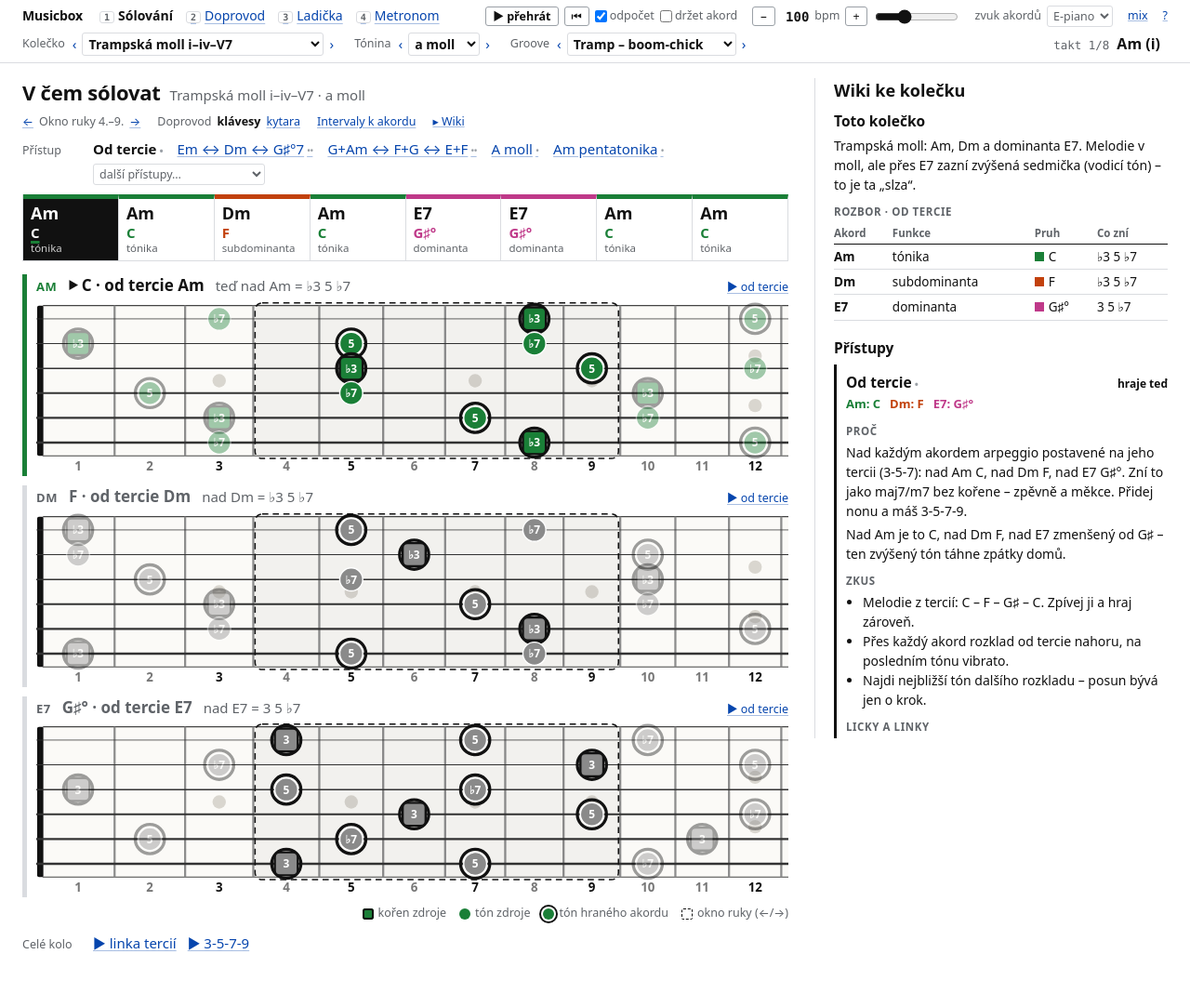
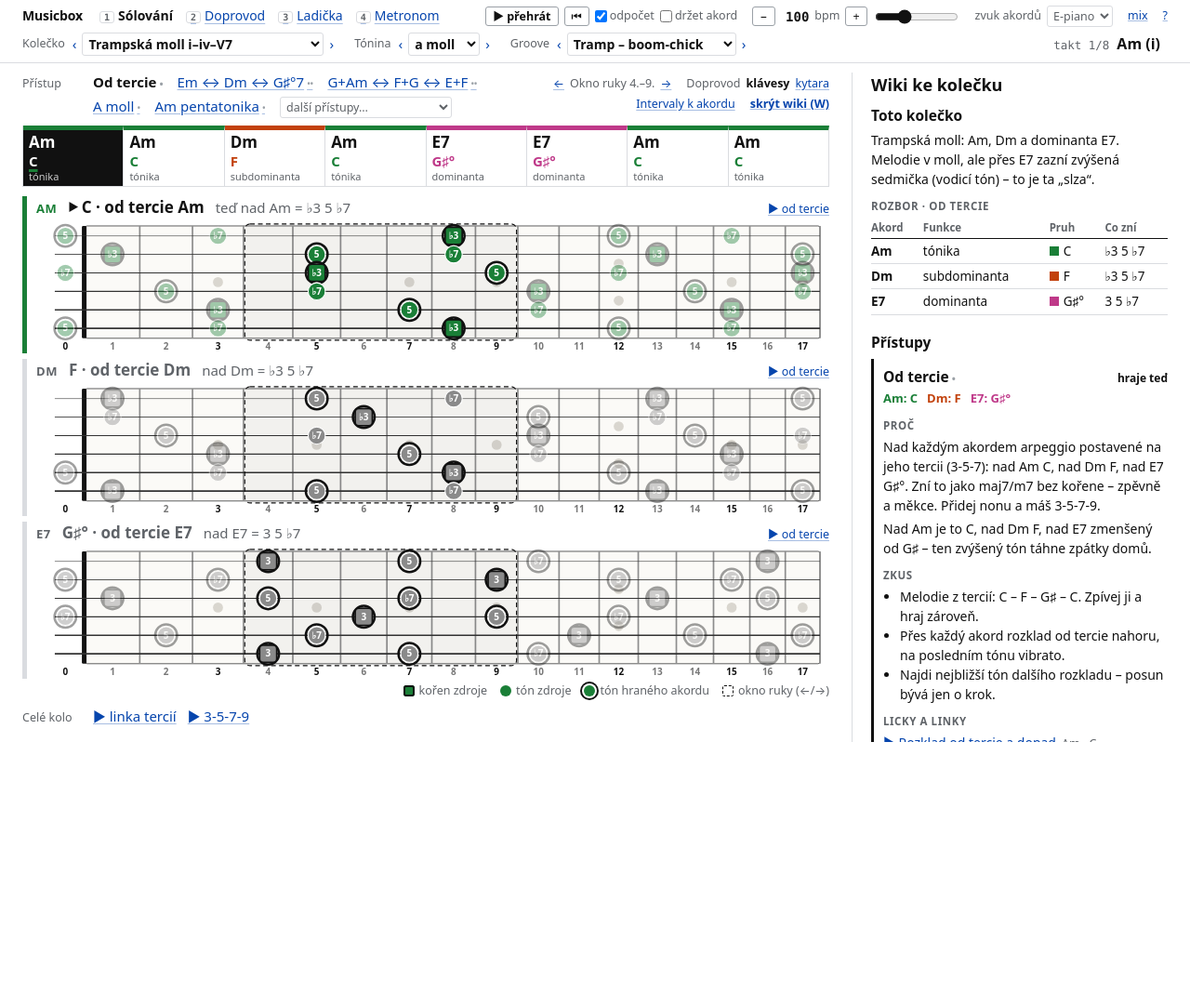
Before and after one commit to siderro/musicbox, a website with bundled scripts: page index.html in a window 1280 px wide. Shown: the whole page at 93% size. After the commit the page ends 846 px from the top, so only its background shows below. Built offline with nearby package versions, Linux system fonts and the light colour scheme.

Commit message:
UI: rozvržení na MacBook Air, srozumitelný přepínač wiki
Přepínač wiki říká „skrýt wiki (W)“ / „ukázat wiki (W)“ místo šipky.
Bez nadpisů stránek (kolečko a tónina jsou v liště), nástroje vpravo
v řádku přístupů a sazeb, mapa kolečka do 12 taktů v jedné řadě,
hmatníky vždy celé. Sólování i Doprovod se vejdou do ~1470×830.

Co-Authored-By: Claude Opus 5.5 <noreply@anthropic.com>

```diff
--- a/css/base.css
+++ b/css/base.css
@@ -178,14 +178,14 @@ kbd {
 }
 
 .view {
-  padding: 16px 24px 48px;
+  padding: 10px 24px 48px;
 }
 
 /* stránka se sloupcem wiki vpravo */
 .view.has-wiki {
   display: grid;
-  grid-template-columns: minmax(0, 1fr) minmax(300px, 380px);
-  gap: 28px;
+  grid-template-columns: minmax(0, 1fr) minmax(280px, 340px);
+  gap: 24px;
   align-items: start;
 }
 
--- a/css/fretboard.css
+++ b/css/fretboard.css
@@ -59,13 +59,13 @@
 
 .fb-dot text {
   fill: #fff;
-  font: 800 13.5px var(--font-ui);
+  font: 800 15px var(--font-ui);
   text-anchor: middle;
   pointer-events: none;
 }
 
 .fb.is-compact .fb-dot text {
-  font-size: 12.5px;
+  font-size: 14px;
 }
 
 /* kořen zdroje: čtvereček s černým obrysem */
--- a/css/solo.css
+++ b/css/solo.css
@@ -4,36 +4,14 @@
   min-width: 0;
 }
 
-/* ---------- hlavička ---------- */
-.solo-header {
-  display: flex;
-  flex-wrap: wrap;
-  align-items: baseline;
-  justify-content: space-between;
-  gap: 6px 20px;
-  margin-bottom: 10px;
-}
-
-.solo-header > div:first-child {
-  display: flex;
-  align-items: baseline;
-  gap: 10px;
-}
-
-.solo-header h1 {
-  font-size: 22px;
-  letter-spacing: -0.01em;
-}
-
-.solo-sub {
-  color: var(--muted);
-}
-
+/* ---------- nástroje (okno ruky, doprovod, popisky, wiki) vpravo v řádku přístupů ---------- */
 .solo-tools {
   display: flex;
   flex-wrap: wrap;
   align-items: baseline;
-  gap: 4px 18px;
+  justify-content: flex-end;
+  gap: 4px 16px;
+  margin-left: auto;
   font-size: var(--small);
 }
 
@@ -57,6 +35,7 @@
   background: none;
   color: var(--link);
   font-size: var(--small);
+  font-weight: 700;
   text-decoration: underline;
   text-decoration-color: rgba(6, 69, 173, 0.35);
 }
@@ -67,7 +46,7 @@
   display: flex;
   align-items: baseline;
   gap: 12px;
-  margin-bottom: 10px;
+  margin-bottom: 8px;
 }
 
 .approach-label {
@@ -89,14 +68,14 @@
 .map-strip {
   display: grid;
   grid-template-columns: repeat(var(--cols, 8), minmax(0, 1fr));
-  margin-bottom: 14px;
+  margin-bottom: 10px;
   border-left: 1px solid var(--line);
 }
 
 .map-cell {
   display: grid;
   gap: 1px;
-  padding: 5px 8px 6px;
+  padding: 3px 6px 4px;
   border: 0;
   border-top: 5px solid var(--lane);
   border-right: 1px solid var(--line);
@@ -107,7 +86,7 @@
 }
 
 .map-cell b {
-  font-size: 18px;
+  font-size: 17px;
 }
 
 .map-cell span {
@@ -116,8 +95,11 @@
 }
 
 .map-cell small {
+  overflow: hidden;
   color: var(--muted);
-  font-size: 11.5px;
+  font-size: 11px;
+  text-overflow: ellipsis;
+  white-space: nowrap;
 }
 
 .map-cell.is-current {
@@ -140,7 +122,7 @@
 /* ---------- pruhy ---------- */
 .lanes {
   display: grid;
-  gap: 10px;
+  gap: 6px;
 }
 
 .lane {
@@ -222,7 +204,7 @@
   flex-wrap: wrap;
   justify-content: space-between;
   gap: 6px 20px;
-  margin: 8px 0 12px;
+  margin: 4px 0 8px;
   font-size: var(--small);
 }
 
@@ -337,8 +319,8 @@
 /* ---------- wiki: obyčejný text ve sloupci ---------- */
 .wiki {
   position: sticky;
-  top: 74px;
-  max-height: calc(100vh - 90px);
+  top: 70px;
+  max-height: calc(100vh - 80px);
   overflow-y: auto;
   padding-left: 20px;
   border-left: 1px solid var(--line);
--- a/js/i18n/cs.js
+++ b/js/i18n/cs.js
@@ -28,7 +28,6 @@ export const T = {
   keyFreeze: 'Držet akord',
 
   // sólování
-  soloTitle: 'V čem sólovat',
   groupScale: 'Stupnice',
   groupArp: 'Arpeggia',
   groupLick: 'Licky',
@@ -85,6 +84,8 @@ export const T = {
   approach: 'Přístup',
   moreApproaches: 'další přístupy…',
   wiki: 'Wiki',
+  wikiShow: 'ukázat wiki',
+  wikiHide: 'skrýt wiki',
   wikiTitle: 'Wiki ke kolečku',
   laneNow: (chord) => `teď nad ${chord}`,
   laneOver: (chord) => `nad ${chord}`,
@@ -118,7 +119,6 @@ export const T = {
   legendWindow: 'okno ruky (←/→)',
 
   // doprovod
-  compTitle: 'Jak doprovázet',
   sazba: 'Sazba',
   rhythm: 'Rytmus',
   moreSazby: 'další sazby…',
--- a/js/ui/comp-panel.js
+++ b/js/ui/comp-panel.js
@@ -13,7 +13,6 @@ import { GROOVES } from '../data/grooves.js';
 import { COMP_WIKI } from '../data/comp-wiki.js';
 import { buildSong } from '../programs/song.js';
 import { analyzeSong } from '../theory/function.js';
-import { keyLabel } from '../theory/notes.js';
 import { fillTokens } from '../teaching/approach.js';
 import { fretString } from '../comp/voicing-engine.js';
 import { rhythmEvents, rhythmGrid, cycleBeats } from '../comp/strum.js';
@@ -32,7 +31,6 @@ const TAB_LEFT = 48;
 const SUB = { 2: ['', '&'], 3: ['', 't', 'l'], 4: ['', 'e', '&', 'a'] };
 
 export function createCompPanel(root, { groove }) {
-  const subtitle = h('span', { class: 'solo-sub' });
   const wikiBtn = h('button', { type: 'button', class: 'wiki-toggle', onclick: () => store.set({ wikiOpen: !store.get().wikiOpen }) });
   const labelBtn = h('button', { type: 'button', class: 'ctl', onclick: () => cycleLabels() });
 
@@ -46,8 +44,11 @@ export function createCompPanel(root, { groove }) {
   }, T.compModes[m]));
   // kdo teď hraje: ukázka / ty (při střídání se mění po taktech)
   const modeState = h('span', { class: 'cc-state' });
+  const tools = h('div', { class: 'solo-tools' },
+    h('div', { class: 'cc-modes', role: 'group', 'aria-label': T.compModeLabel }, h('span', { class: 'ctl-label' }, T.compModeLabel), modeKeys, modeState),
+    h('div', { class: 'ctl-group' }, labelBtn), wikiBtn);
   const deck = h('section', { class: 'cc-console' },
-    h('div', { class: 'cc-row' }, h('span', { class: 'cc-legend' }, T.sazba, ' ', h('kbd', {}, 'A')), sazbaBar),
+    h('div', { class: 'cc-row' }, h('span', { class: 'cc-legend' }, T.sazba, ' ', h('kbd', {}, 'A')), sazbaBar, tools),
     h('div', { class: 'cc-row' }, h('span', { class: 'cc-legend' }, T.rhythm, ' ', h('kbd', {}, 'R')), rhythmBar, grooveBtn));
 
   const mapStrip = h('div', { class: 'cmap' });
@@ -73,11 +74,6 @@ export function createCompPanel(root, { groove }) {
   const rhythmDock = h('section', { class: 'crh' }, h('header', { class: 'crh-head' }, rhythmName, rhythmTip), tabScroll);
 
   const main = h('div', { class: 'solo-main comp-main' },
-    h('header', { class: 'solo-header' },
-      h('div', {}, h('h1', {}, T.compTitle), subtitle),
-      h('div', { class: 'solo-tools' },
-        h('div', { class: 'cc-modes', role: 'group', 'aria-label': T.compModeLabel }, h('span', { class: 'ctl-label' }, T.compModeLabel), modeKeys, modeState),
-        h('div', { class: 'ctl-group' }, labelBtn), wikiBtn)),
     deck,
     mapStrip,
     stage,
@@ -115,7 +111,6 @@ export function createCompPanel(root, { groove }) {
       ahead = null;
     }
     cur = Math.min(cur, analysis.segments.length - 1);
-    subtitle.textContent = `${song.progression.name} · ${keyLabel(st().key, song.progression.mode)}`;
     drawKeys();
     drawMap();
     drawShape();
@@ -189,8 +184,8 @@ export function createCompPanel(root, { groove }) {
 
   function drawMap() {
     const n = analysis.segments.length;
-    mapStrip.style.setProperty('--cols', n > 8 ? 6 : n);
-    mapStrip.classList.toggle('is-two-rows', n > 8);
+    mapStrip.style.setProperty('--cols', n > 12 ? Math.ceil(n / 2) : n);
+    mapStrip.classList.toggle('is-two-rows', n > 12);
     keepCell = -1;
     mapStrip.replaceChildren(...analysis.segments.map((sg, i) => {
       const sh = shapes()[i];
@@ -295,7 +290,7 @@ export function createCompPanel(root, { groove }) {
     modeState.textContent = !running ? '' : you ? T.compYou : T.compDemo;
     main.classList.toggle('is-you', running && you);
     labelBtn.textContent = st().labelMode === 'names' ? T.labelModes.names : T.labelModes.chord;
-    wikiBtn.textContent = `${st().wikiOpen ? '▸' : '◂'} ${T.wiki}`;
+    wikiBtn.textContent = `${st().wikiOpen ? T.wikiHide : T.wikiShow} (W)`;
     wikiBtn.setAttribute('aria-pressed', st().wikiOpen ? 'true' : 'false');
   }
 
--- a/js/ui/solo-panel.js
+++ b/js/ui/solo-panel.js
@@ -10,7 +10,6 @@ import { PROGRESSION_WIKI } from '../data/wiki.js';
 import { LICKS } from '../data/licks.js';
 import { buildSong } from '../programs/song.js';
 import { analyzeSong } from '../theory/function.js';
-import { keyLabel } from '../theory/notes.js';
 import { intervalLabel, spellIntervals } from '../theory/intervals.js';
 import { SCALES } from '../data/scales.js';
 import { notesOnNeck, MAX_FRET } from '../fretboard/neck.js';
@@ -28,7 +27,6 @@ const MAX_BUTTONS = 5;
 const pretty = (iv) => iv.replace(/b/g, '♭').replace(/#/g, '♯');
 
 export function createSoloPanel(root, { groove }) {
-  const subtitle = h('span', { class: 'solo-sub' });
   const wikiBtn = h('button', { type: 'button', class: 'wiki-toggle', onclick: () => store.set({ wikiOpen: !store.get().wikiOpen }) });
   const approachBar = h('div', { class: 'approach-bar', role: 'radiogroup', 'aria-label': T.approach });
   const mapStrip = h('div', { class: 'map-strip' });
@@ -60,8 +58,8 @@ export function createSoloPanel(root, { groove }) {
     h('div', { class: 'lick-head' }, lickBtn, lickTitle, lickWhere, lickShifts, lickClose), lickTip, tabBox);
 
   const main = h('div', { class: 'solo-main' },
-    h('header', { class: 'solo-header' },
-      h('div', {}, h('h1', {}, T.soloTitle), subtitle),
+    h('div', { class: 'approach-row' },
+      h('span', { class: 'approach-label' }, T.approach), approachBar,
       h('div', { class: 'solo-tools' },
         h('div', { class: 'ctl-group' },
           h('button', { type: 'button', class: 'ctl', title: T.prevPos, onclick: () => stepPosition(-1) }, '←'),
@@ -70,7 +68,6 @@ export function createSoloPanel(root, { groove }) {
         compSwitch,
         h('div', { class: 'ctl-group' }, labelBtn),
         wikiBtn)),
-    h('div', { class: 'approach-row' }, h('span', { class: 'approach-label' }, T.approach), approachBar),
     mapStrip,
     lanesBox,
     hint,
@@ -113,7 +110,6 @@ export function createSoloPanel(root, { groove }) {
       ahead = null;
     }
     cur = Math.min(cur, analysis.segments.length - 1);
-    subtitle.textContent = `${song.progression.name} · ${keyLabel(st().key, song.progression.mode)}`;
     drawApproachBar();
     buildLanes();
     drawMap();
@@ -171,7 +167,9 @@ export function createSoloPanel(root, { groove }) {
       h('span', {}, src.label.split(' ')[0]),
       h('small', {}, T.fn[sg.fn.fn]));
     }));
-    mapStrip.style.setProperty('--cols', analysis.segments.length > 8 ? 6 : analysis.segments.length);
+    // do 12 taktů jedna řada, jinak dvě
+    const n = analysis.segments.length;
+    mapStrip.style.setProperty('--cols', n > 12 ? Math.ceil(n / 2) : n);
   }
 
   function markMap() {
@@ -236,7 +234,6 @@ export function createSoloPanel(root, { groove }) {
       dots.push({ s: n.s, f: n.f, cls: n.pc === src.rootPc ? 'src-root' : 'src', dim: n.f < win.lo || n.f > win.hi, chord: chordPcs.has(n.pc), label });
     }
     view.fb.render(dots, [win.lo, win.hi]);
-    view.fb.setView(st().wikiOpen ? [win.lo - 3, win.hi + 3] : null);
     view.src.textContent = src.label;
     const over = [...chordView(src, chord).values()].map(pretty).join(' ');
     view.caption.textContent = `${laneState(i) === 'active' ? T.laneNow(chord.symbol) : T.laneOver(chord.symbol)} = ${over}`;
@@ -258,7 +255,7 @@ export function createSoloPanel(root, { groove }) {
     const win = handWindow(st().posCenter ?? 6.5);
     winLabel.textContent = `${T.window} ${win.lo}.–${win.hi}.`;
     labelBtn.textContent = T.labelModes[st().labelMode] ?? T.labelModes.chord;
-    wikiBtn.textContent = `${st().wikiOpen ? '▸' : '◂'} ${T.wiki}`;
+    wikiBtn.textContent = `${st().wikiOpen ? T.wikiHide : T.wikiShow} (W)`;
     wikiBtn.setAttribute('aria-pressed', st().wikiOpen ? 'true' : 'false');
   }
 
```
Also changed, not shown: css/comp.css (+18 -10 lines).
